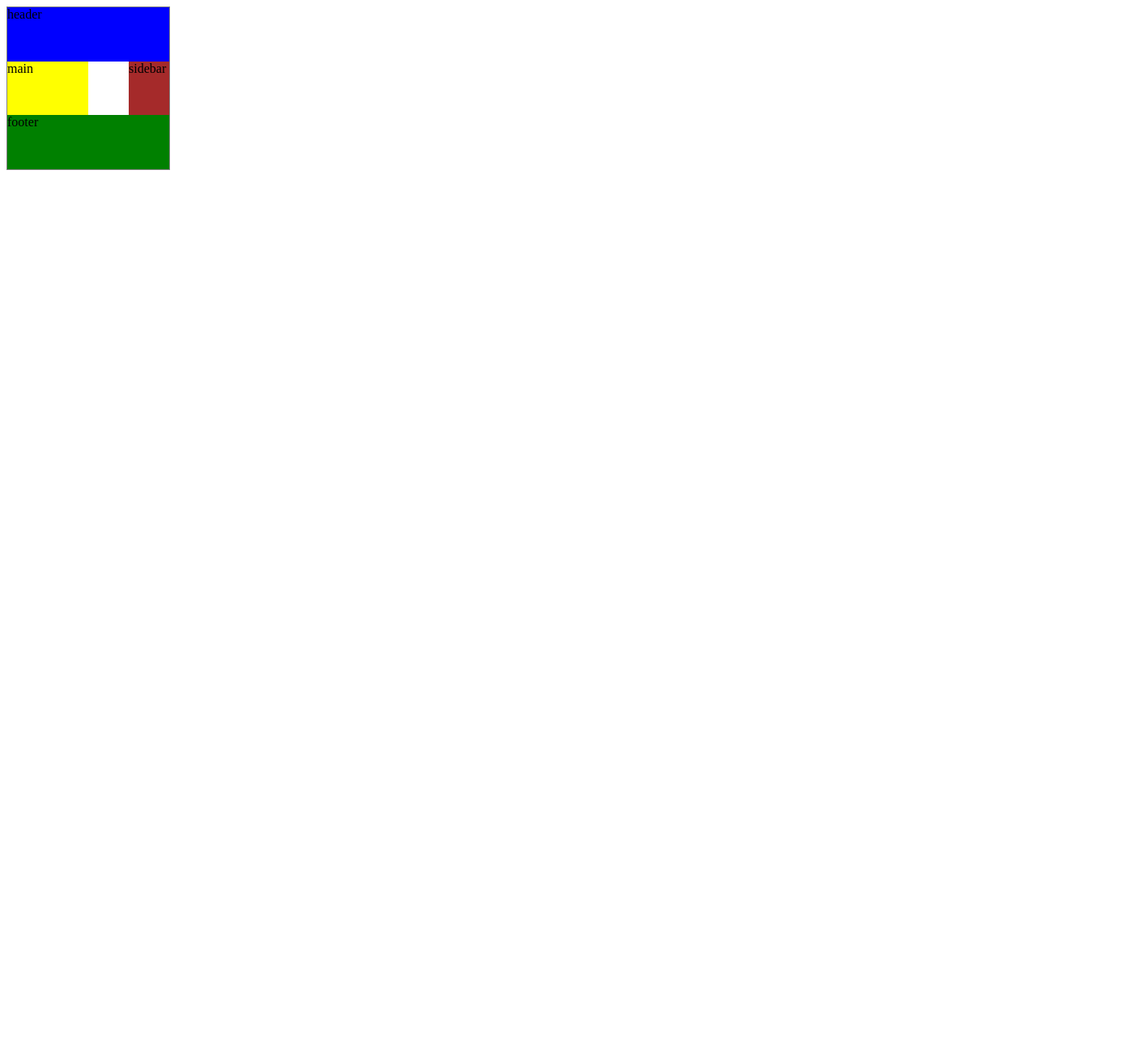
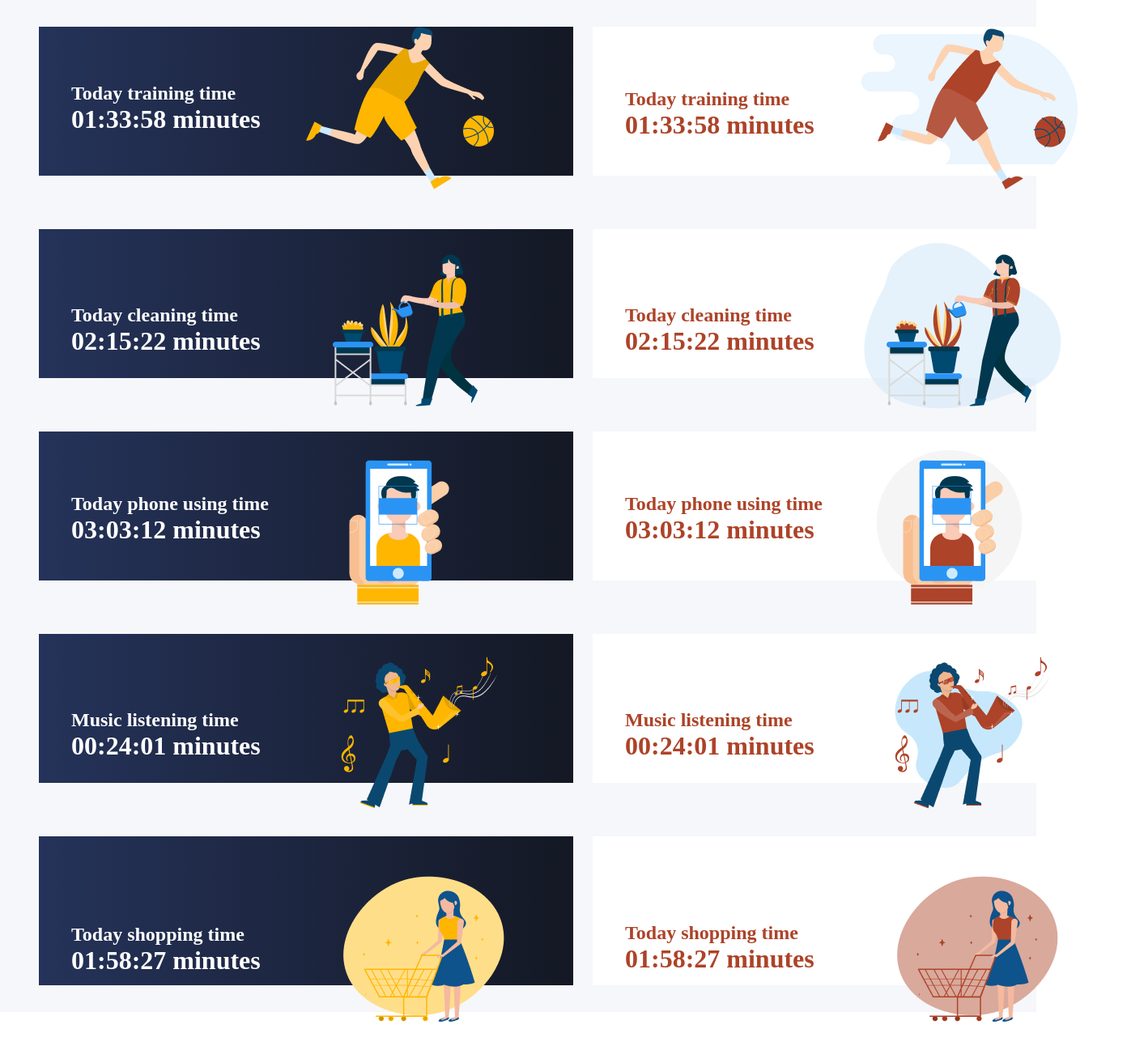
Before and after one commit to finav12/sk-training, a plain HTML site: page index.html in a window 1280 px wide. Shown: the whole page at 81% size, 1392 px wide, since content can reach past the window. Before the commit the page ends 800 px from the top, so only its background shows below. Drawn offline with Linux system fonts and the light colour scheme.

Commit message:
make homwork

```diff
--- a/css/style.css
+++ b/css/style.css
@@ -1,30 +1,51 @@
-.conteiner{
-  width: 200px;
-  height: 200px;
-  display: grid;
-  grid-template-columns: repeat(4,50px);
-  grid-template-rows: auto;
-  border:1px solid gray;
-  grid-template-areas:
-  "header header header header"
-  "main main . sidebar"
-  "footer footer footer footer";
-}
-.item__a{
-background-color: blue;
-grid-area: header;
-}
-.item__b{
-background-color: yellow;
-grid-area: main;
+* {
+  margin: 0;
+  padding: 0;
 }
 
-.item__c{
-  background-color: brown;
-  grid-area: sidebar;
+.conteiner {
+  max-width: 1440px;
+  padding: 32px 48px 32px 48px;
+  margin: auto;
+  background: #F6F7FA;
+  display: grid;
+  grid-template-columns: 660px 660px;
+  grid-template-rows: 186px 186px 186px 186px 186px;
+  gap: 64px 24px;
 }
 
-.item__d{
-background-color: green;
-grid-area: footer;
+.box {
+  display: grid;
+  grid-template-columns: 1fr 1fr;
+  height: 184px;
+  background-color: #fff;
+  align-self: center;
+  justify-content: center;
+  align-items: center;
+
 }
+
+.not_paired {
+  background-image: linear-gradient(to right, #25335A, #141824) !important;
+}
+
+.not_paired>.text>h6 {
+  color: #fff;
+}
+
+.not_paired>.text>h5 {
+  color: #fff;
+}
+
+h5 {
+  font-size: 32px;
+  color: #AD4328;
+}
+
+h6 {
+  font-size: 24px;
+  color: #AD4328;
+}
+.text{
+  margin-left: 40px;
+}
--- a/index.html
+++ b/index.html
@@ -11,12 +11,77 @@
 
 <body>
   <div class="conteiner">
-    <div class="item__a">header</div>
-    <div class="item__b">main</div>
-    <div class="item__c">sidebar</div>
-    <div class="item__d">footer</div>
+    <div class="item_1 box not_paired ">
+      <div class="text">
+        <h6>Today training time</h6>
+        <h5>01:33:58 minutes</h5>
+      </div>
+      <img src="/img/item1.png" alt="">
+    </div>
+    <div class="item_2 box ">
+      <div class="text">
+        <h6>Today training time</h6>
+        <h5>01:33:58 minutes</h5>
+      </div>
+      <img src="/img/item2.png" alt="">
+    </div>
+    <div class="item_3 box not_paired">
+      <div class="text">
+        <h6>Today cleaning time</h6>
+        <h5>02:15:22 minutes</h5>
+      </div>
+      <img src="/img/item3.png" alt="">
+    </div>
+    <div class="item_4 box ">
+      <div class="text">
+        <h6>Today cleaning time</h6>
+        <h5>02:15:22 minutes</h5>
+      </div>
+      <img src="/img/item4.png" alt="">
+    </div>
+    <div class="item_5 box not_paired">
+      <div class="text">
+        <h6>Today phone using time</h6>
+        <h5>03:03:12 minutes</h5>
+      </div>
+      <img src="/img/item5.png" alt="">
+    </div>
+    <div class="item_6 box ">
+      <div class="text">
+        <h6>Today phone using time</h6>
+        <h5>03:03:12 minutes</h5>
+      </div>
+      <img src="/img/item6.png" alt="">
+    </div>
+    <div class="item_7 box not_paired">
+      <div class="text">
+        <h6>Music listening time</h6>
+        <h5>00:24:01 minutes</h5>
+      </div>
+      <img src="/img/item7.png" alt="">
+    </div>
+    <div class="item_8 box ">
+      <div class="text">
+        <h6>Music listening time</h6>
+        <h5>00:24:01 minutes</h5>
+      </div>
+      <img src="/img/item8.png" alt="">
+    </div>
+    <div class="item_9 box not_paired ">
+      <div class="text">
+        <h6>Today shopping time</h6>
+        <h5>01:58:27 minutes</h5>
+      </div>
+      <img src="/img/item9.png" alt="">
+    </div>
+    <div class="item_10 box ">
+      <div class="text">
+        <h6>Today shopping time</h6>
+        <h5>01:58:27 minutes</h5>
+      </div>
+      <img src="/img/item10.png" alt="">
+    </div>
 
   </div>
-</body>
 
 </html>
```
Also changed, not shown: img/Basketball Player.png (added), img/Group.svg (added), img/item1.png (added), img/item10.png (added), img/item2.png (added), img/item3.png (added), img/item4.png (added), img/item5.png (added), img/item6.png (added), img/item7.png (added), img/item8.png (added), img/item9.png (added).
